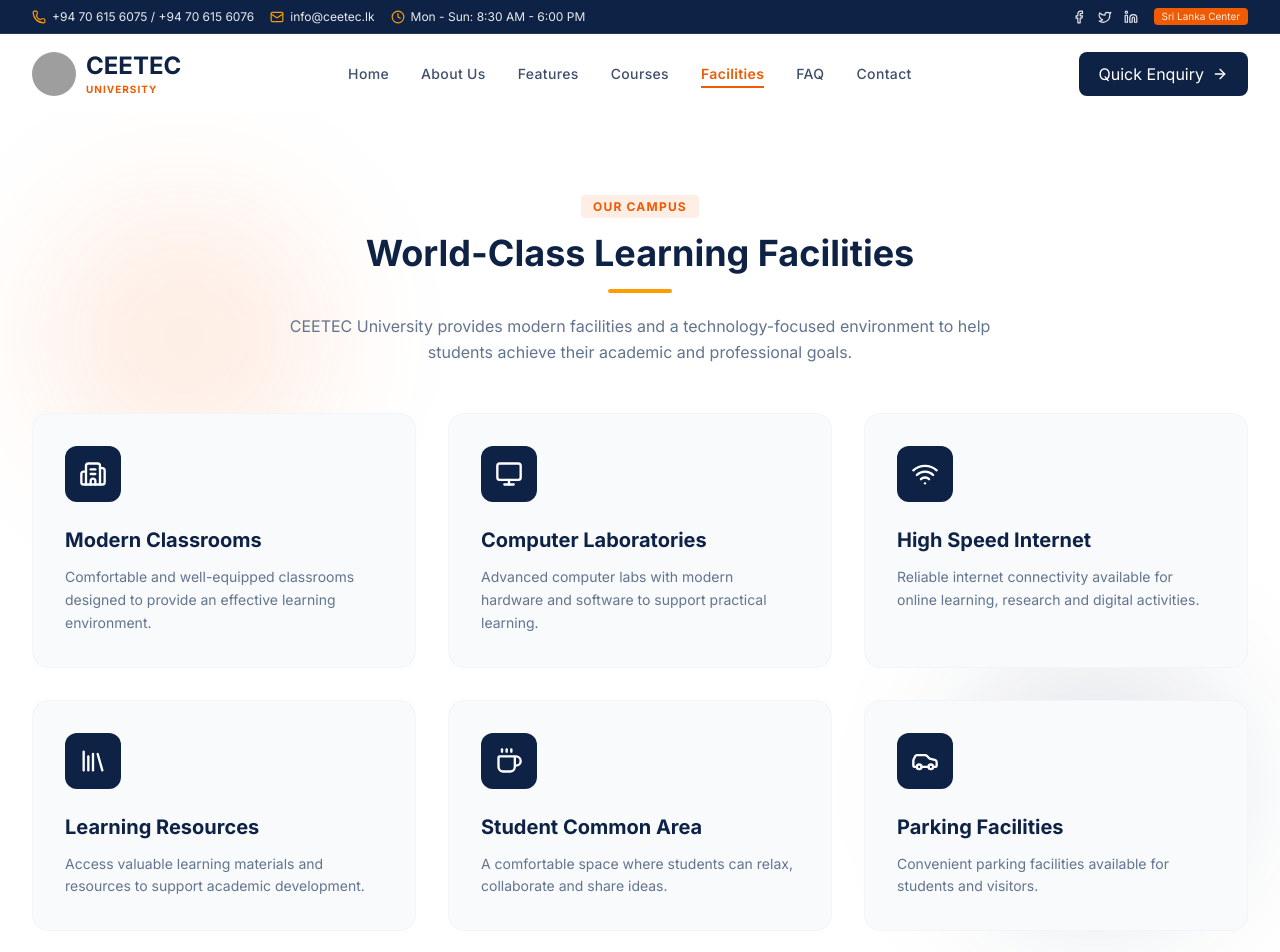
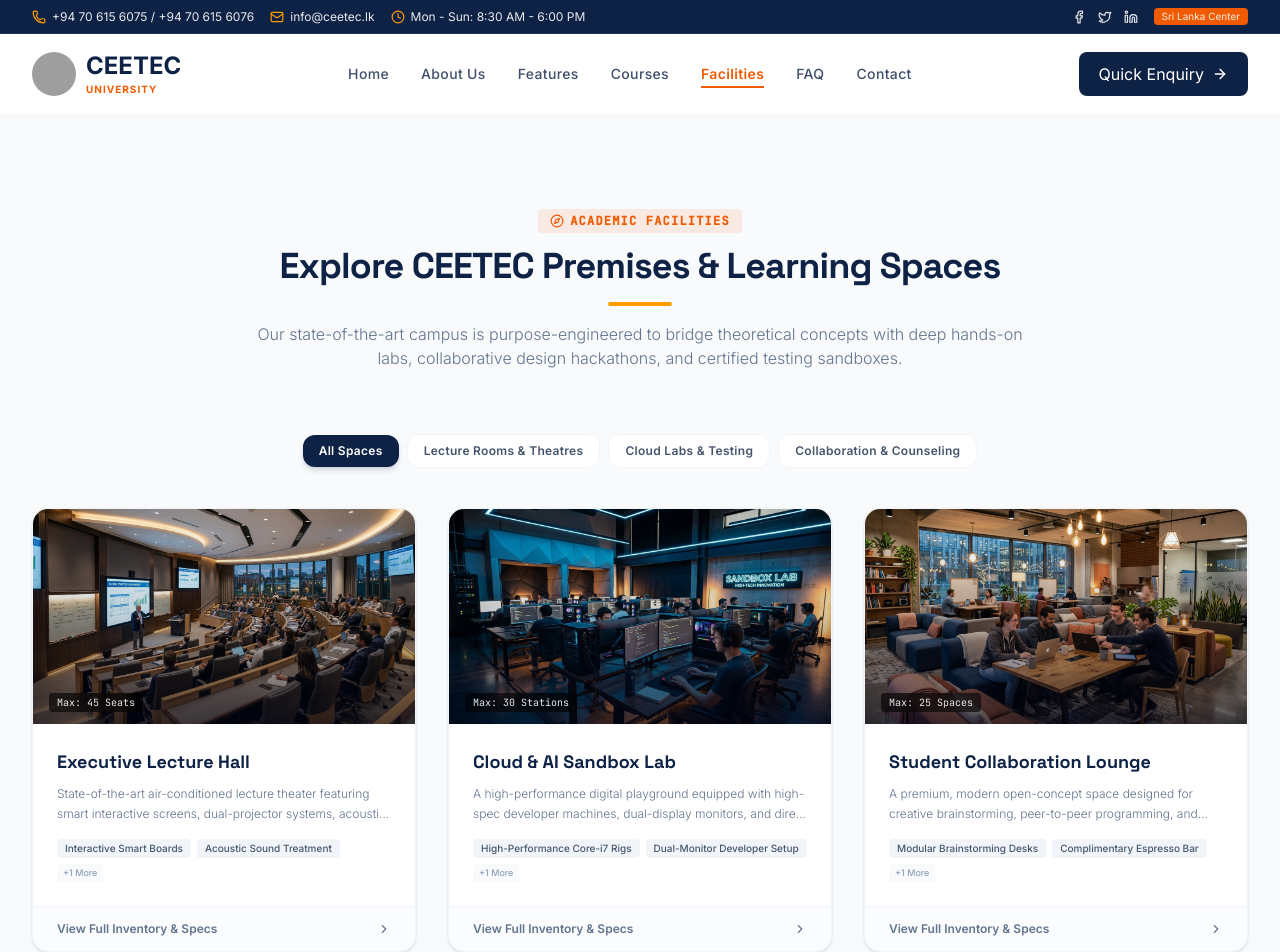
Before and after one commit to supuni2006/ceetec, a React (Vite) app: page /facilities in a window 1280 px wide. Shown: the top 952 px of the page. Built offline with nearby package versions, Linux system fonts and the light colour scheme; grey boxes are pictures that could not be loaded.

Commit message:
Add route-aware navbar and redesign Facilities showcase

```diff
--- a/src/components/Facilities.tsx
+++ b/src/components/Facilities.tsx
@@ -1,236 +1,274 @@
-import React from "react";
-import {
-  Building2,
-  Monitor,
-  Wifi,
-  Library,
-  Coffee,
-  Car
-} from "lucide-react";
+import React, { useState } from 'react';
+import { Sparkles, Eye, X, Compass, ChevronRight, Check } from 'lucide-react';
+import SafeImage from './SafeImage';
 
+interface Facility {
+  id: string;
+  title: string;
+  description: string;
+  image: string;
+  category: 'learning' | 'labs' | 'common';
+  highlights: string[];
+  capacity: string;
+}
 
-export default function Facilities() {
-
-
-  const facilities = [
+const FACILITIES: Facility[] = [
   {
-      icon: Building2,
-      title: "Modern Classrooms",
-      description:
-        "Comfortable and well-equipped classrooms designed to provide an effective learning environment."
+    id: 'f-1',
+    title: 'Executive Lecture Hall',
+    category: 'learning',
+    image: 'images/tutor_lecture_hall.jpg',
+    description: 'State-of-the-art air-conditioned lecture theater featuring smart interactive screens, dual-projector systems, acoustic panel treatment, and ergonomic hybrid seating designed for interactive coaching and masterclass lectures.',
+    highlights: ['Interactive Smart Boards', 'Acoustic Sound Treatment', 'Hybrid Session Webcasting'],
+    capacity: '45 Seats'
   },
-
   {
-      icon: Monitor,
-      title: "Computer Laboratories",
-      description:
-        "Advanced computer labs with modern hardware and software to support practical learning."
+    id: 'f-2',
+    title: 'Cloud & AI Sandbox Lab',
+    category: 'labs',
+    image: 'images/tutor_sandbox_lab.jpg',
+    description: 'A high-performance digital playground equipped with high-spec developer machines, dual-display monitors, and direct high-speed links to AWS and Microsoft Azure sandbox testbeds to build actual Cloud and GenAI projects.',
+    highlights: ['High-Performance Core-i7 Rigs', 'Dual-Monitor Developer Setup', 'Dedicated 1Gbps Fiber Link'],
+    capacity: '30 Stations'
   },
-
   {
-      icon: Wifi,
-      title: "High Speed Internet",
-      description:
-        "Reliable internet connectivity available for online learning, research and digital activities."
+    id: 'f-3',
+    title: 'Student Collaboration Lounge',
+    category: 'common',
+    image: 'images/tutor_collab_lounge.jpg',
+    description: 'A premium, modern open-concept space designed for creative brainstorming, peer-to-peer programming, and group projects. Equipped with modular furniture, high-speed Wi-Fi, and a complimentary coffee bar.',
+    highlights: ['Modular Brainstorming Desks', 'Complimentary Espresso Bar', 'Ultra-fast Wireless Mesh'],
+    capacity: '25 Spaces'
   },
-
   {
-      icon: Library,
-      title: "Learning Resources",
-      description:
-        "Access valuable learning materials and resources to support academic development."
+    id: 'f-4',
+    title: 'Academic Counseling & Enrolment Desk',
+    category: 'common',
+    image: 'images/tutor_counseling_desk.jpg',
+    description: 'A quiet, professional and welcoming space where students and corporate trainees can receive one-on-one academic counseling, study pathway mapping, syllabus evaluations, and scholarship assistance.',
+    highlights: ['Private Advisor Desks', 'Career Roadmap Consultation', 'Official Courseware Handout Desk'],
+    capacity: '1-to-1 Advisory'
   },
-
   {
-      icon: Coffee,
-      title: "Student Common Area",
-      description:
-        "A comfortable space where students can relax, collaborate and share ideas."
+    id: 'f-5',
+    title: 'Certified Exam Testing Sandbox',
+    category: 'labs',
+    image: 'images/tutor_exam_testing.jpg',
+    description: 'Designed to match strict global proctored standards, this specialized testing sandbox allows students to attempt AWS Certified Practitioner and Microsoft Certified Fundamentals practice simulations in a distraction-free environment.',
+    highlights: ['Soundproofed Study Partitions', 'Official Exam Environment Mirroring', 'Active Noise-Cancelling Headphones'],
+    capacity: '12 Sandbox Cubicles'
   },
-
   {
-      icon: Car,
-      title: "Parking Facilities",
-      description:
-        "Convenient parking facilities available for students and visitors."
+    id: 'f-6',
+    title: 'Executive Boardroom',
+    category: 'learning',
+    image: 'images/tutor_boardroom.jpg',
+    description: 'An advanced glassboard boardroom designated for advanced academic project panels, industry advisory board meetups, and mock corporate pitch training for professional scholars.',
+    highlights: ['Glass Planning Boards', 'Dual-source Camera Array', '4K UHD Digital Backdrop'],
+    capacity: '14 Seats'
   }
 ];
 
+export default function Facilities() {
+  const [selectedFacility, setSelectedFacility] = useState<Facility | null>(null);
+  const [activeCategory, setActiveCategory] = useState<'all' | 'learning' | 'labs' | 'common'>('all');
+
+  const filteredFacilities = activeCategory === 'all'
+    ? FACILITIES
+    : FACILITIES.filter(f => f.category === activeCategory);
 
   return (
-    <section className="py-20 bg-white relative overflow-hidden">
+    <section id="facilities" className="py-24 bg-slate-50 relative z-20">
+      <div className="max-w-7xl mx-auto px-4 md:px-8">
 
+        {/* Section Title */}
+        <div className="text-center max-w-3xl mx-auto mb-16">
+          <span className="text-xs font-mono font-bold tracking-widest text-brand-orange uppercase bg-brand-orange/10 px-3 py-1 rounded inline-flex items-center gap-1.5">
+            <Compass className="w-3.5 h-3.5 text-brand-orange animate-spin-slow" />
+            Academic Facilities
+          </span>
+          <h2 className="font-display text-3xl sm:text-4xl font-bold text-brand-blue mt-3 tracking-tight">
+            Explore CEETEC Premises & Learning Spaces
+          </h2>
+          <div className="w-16 h-1 bg-brand-gold mx-auto mt-4 rounded"></div>
+          <p className="text-slate-500 mt-4 text-base font-light">
+            Our state-of-the-art campus is purpose-engineered to bridge theoretical concepts with deep hands-on labs, collaborative design hackathons, and certified testing sandboxes.
+          </p>
+        </div>
 
-      {/* Background Decoration */}
-      <div className="
-        absolute top-20 left-10
-        w-72 h-72
-        bg-brand-orange/10
-        rounded-full
-        blur-3xl
-      "></div>
+        {/* Category Filters */}
+        <div className="flex flex-wrap justify-center items-center gap-2 mb-10" id="facility-filters">
+          {[
+            { id: 'all', label: 'All Spaces' },
+            { id: 'learning', label: 'Lecture Rooms & Theatres' },
+            { id: 'labs', label: 'Cloud Labs & Testing' },
+            { id: 'common', label: 'Collaboration & Counseling' }
+          ].map((cat) => (
+            <button
+              key={cat.id}
+              onClick={() => setActiveCategory(cat.id as any)}
+              className={`px-4 py-2 rounded-xl text-xs font-semibold tracking-wide transition-all duration-300 cursor-pointer ${
+                activeCategory === cat.id
+                  ? 'bg-brand-blue text-white shadow-md shadow-brand-blue/15'
+                  : 'bg-white text-slate-600 hover:bg-slate-100 border border-slate-100 hover:border-slate-200'
+              }`}
+            >
+              {cat.label}
+            </button>
+          ))}
+        </div>
 
+        {/* Facilities Grid */}
+        <div className="grid grid-cols-1 md:grid-cols-2 lg:grid-cols-3 gap-8" id="facilities-grid">
+          {filteredFacilities.map((facility) => (
+            <div
+              key={facility.id}
+              onClick={() => setSelectedFacility(facility)}
+              className="bg-white border border-slate-100 hover:border-brand-gold/30 rounded-2xl overflow-hidden shadow-sm hover:shadow-xl group transition-all duration-500 cursor-pointer flex flex-col justify-between"
+            >
+              {/* Photo Area with Overlay */}
+              <div className="aspect-video relative overflow-hidden bg-slate-100">
+                <SafeImage
+                  src={facility.image}
+                  alt={facility.title}
+                  fallbackType="hero"
+                  className="w-full h-full object-cover group-hover:scale-105 transition-transform duration-700"
+                />
+                <div className="absolute inset-0 bg-gradient-to-t from-slate-950/80 via-slate-950/20 to-transparent opacity-80 group-hover:opacity-90 transition-opacity duration-500"></div>
 
-      <div className="
-        absolute bottom-20 right-10
-        w-72 h-72
-        bg-brand-blue/10
-        rounded-full
-        blur-3xl
-      "></div>
+                {/* Visual Eye Badge */}
+                <div className="absolute inset-0 flex items-center justify-center opacity-0 group-hover:opacity-100 transition-opacity duration-300">
+                  <div className="bg-white/95 text-brand-blue flex items-center gap-1.5 px-4 py-2.5 rounded-full text-xs font-semibold shadow-lg backdrop-blur-sm transform translate-y-2 group-hover:translate-y-0 transition-transform duration-300">
+                    <Eye className="w-4 h-4 text-brand-orange" />
+                    <span>Explore Space</span>
+                  </div>
+                </div>
 
+                {/* Capacity sticker */}
+                <div className="absolute bottom-3 left-4 bg-black/60 backdrop-blur-sm text-[10px] text-white/90 font-mono py-0.5 px-2 rounded">
+                  Max: {facility.capacity}
+                </div>
+              </div>
 
+              {/* Text Info */}
+              <div className="p-6">
+                <div className="flex justify-between items-start gap-4">
+                  <h3 className="font-display font-bold text-lg text-brand-blue group-hover:text-brand-orange transition-colors duration-300">
+                    {facility.title}
+                  </h3>
+                </div>
 
-      <div className="max-w-7xl mx-auto px-4 md:px-8 relative z-10">
-
-
-        {/* Header */}
-
-        <div className="text-center max-w-3xl mx-auto mb-12">
-
-
-          <span className="
-            text-xs
-            font-bold
-            tracking-widest
-            uppercase
-            text-brand-orange
-            bg-brand-orange/10
-            px-3
-            py-1
-            rounded
-          ">
-            Our Campus
-          </span>
-
-
-          <h2 className="
-            mt-4
-            text-3xl
-            md:text-4xl
-            font-bold
-            text-brand-blue
-          ">
-            World-Class Learning Facilities
-          </h2>
-
-
-          <div className="
-            w-16
-            h-1
-            bg-brand-gold
-            mx-auto
-            mt-4
-            rounded
-          "></div>
-
-
-          <p className="
-            mt-5
-            text-slate-500
-            leading-relaxed
-          ">
-            CEETEC University provides modern facilities and a technology-focused
-            environment to help students achieve their academic and professional goals.
+                <p className="text-xs text-slate-500 font-light mt-2 line-clamp-2 leading-relaxed">
+                  {facility.description}
                 </p>
 
+                {/* Bullets preview */}
+                <div className="flex flex-wrap gap-1.5 mt-4">
+                  {facility.highlights.slice(0, 2).map((h, idx) => (
+                    <span key={idx} className="bg-slate-100 text-slate-600 text-[10px] font-medium px-2 py-0.5 rounded">
+                      {h}
+                    </span>
+                  ))}
+                  {facility.highlights.length > 2 && (
+                    <span className="bg-slate-50 text-slate-400 text-[9px] font-medium px-1.5 py-0.5 rounded">
+                      +{facility.highlights.length - 2} More
+                    </span>
+                  )}
+                </div>
+              </div>
+
+              {/* View details footer bar */}
+              <div className="bg-slate-50/50 py-3.5 px-6 border-t border-slate-100 text-xs text-slate-500 font-semibold group-hover:bg-brand-blue group-hover:text-white flex items-center justify-between transition-colors">
+                <span>View Full Inventory & Specs</span>
+                <ChevronRight className="w-3.5 h-3.5 group-hover:translate-x-1 transition-transform" />
+              </div>
+            </div>
+          ))}
+        </div>
 
       </div>
 
+      {/* FACILITY LIGHTBOX / DETAILS MODAL */}
+      {selectedFacility && (
+        <div className="fixed inset-0 bg-brand-blue/60 backdrop-blur-md z-50 flex items-center justify-center p-4">
+          <div
+            className="bg-white w-full max-w-2xl overflow-hidden rounded-3xl shadow-2xl relative animate-fade-in"
+            onClick={(e) => e.stopPropagation()}
+          >
+            {/* Close Button */}
+            <button
+              onClick={() => setSelectedFacility(null)}
+              className="absolute top-5 right-5 text-white/95 hover:text-white bg-black/40 hover:bg-brand-orange p-1.5 rounded-full transition-colors z-30 cursor-pointer"
+              aria-label="Close"
+            >
+              <X className="w-5 h-5" />
+            </button>
 
+            <div>
+              {/* Photo */}
+              <div className="aspect-video relative bg-slate-100 overflow-hidden">
+                <SafeImage
+                  src={selectedFacility.image}
+                  alt={selectedFacility.title}
+                  fallbackType="hero"
+                  className="w-full h-full object-cover"
+                />
+                <div className="absolute inset-0 bg-gradient-to-t from-black/85 via-black/10 to-transparent"></div>
 
+                {/* Title inside bottom image */}
+                <div className="absolute bottom-6 left-6 right-6">
+                  <span className="text-[10px] font-mono font-bold uppercase tracking-wider text-brand-gold bg-brand-gold/10 border border-brand-gold/20 px-2.5 py-1 rounded inline-block mb-2">
+                    {selectedFacility.category === 'learning' ? 'Lecture Theatres' : selectedFacility.category === 'labs' ? 'Advanced Labs' : 'Common Areas'}
+                  </span>
+                  <h3 className="font-display font-bold text-2xl text-white">
+                    {selectedFacility.title}
+                  </h3>
+                </div>
+              </div>
 
-        {/* Facilities Cards */}
+              {/* Info Body */}
+              <div className="p-6 md:p-8">
+                <p className="text-xs text-slate-600 leading-relaxed font-light mb-6">
+                  {selectedFacility.description}
+                </p>
 
-        <div className="
-          grid
-          grid-cols-1
-          md:grid-cols-2
-          lg:grid-cols-3
-          gap-8
-        ">
+                {/* Capacity Label */}
+                <div className="bg-slate-50 border border-slate-100 rounded-xl p-3 mb-6 flex items-center justify-between text-xs">
+                  <span className="font-mono text-slate-400 uppercase tracking-wider text-[10px] font-bold">Standard Premises Capacity</span>
+                  <span className="font-mono font-bold text-brand-blue">{selectedFacility.capacity}</span>
+                </div>
 
+                {/* Highlights List */}
+                <h4 className="font-display font-semibold text-xs text-brand-blue mb-3 uppercase tracking-wider">
+                  Premium Specifications & Features
+                </h4>
+                <div className="grid grid-cols-1 sm:grid-cols-2 gap-2.5">
+                  {selectedFacility.highlights.map((h, i) => (
+                    <div key={i} className="flex items-center gap-2 text-xs text-slate-700">
+                      <div className="w-4 h-4 rounded-full bg-emerald-50 flex items-center justify-center text-emerald-500 shrink-0">
+                        <Check className="w-3 h-3" />
+                      </div>
+                      <span className="font-light">{h}</span>
+                    </div>
+                  ))}
+                </div>
 
-        {
-          facilities.map((facility, index) => {
-
-
-            const Icon = facility.icon;
-
-
-            return (
-
-              <div
-                key={index}
-                className="
-                  bg-slate-50
-                  border
-                  border-slate-100
-                  rounded-2xl
-                  p-8
-                  hover:bg-white
-                  hover:shadow-xl
-                  hover:-translate-y-2
-                  transition-all
-                  duration-300
-                  group
-                "
+                {/* Footer buttons */}
+                <div className="flex justify-end gap-3 border-t border-slate-100 pt-6 mt-6">
+                  <button
+                    onClick={() => setSelectedFacility(null)}
+                    className="px-5 py-2.5 rounded-xl border border-slate-200 text-slate-500 hover:bg-slate-50 text-xs font-semibold cursor-pointer"
                   >
-
-
-                <div className="
-                  w-14
-                  h-14
-                  rounded-xl
-                  bg-brand-blue
-                  text-white
-                  flex
-                  items-center
-                  justify-center
-                  mb-6
-                  group-hover:bg-brand-orange
-                  transition
-                ">
-
-                  <Icon className="w-7 h-7"/>
+                    Close Tour
+                  </button>
+                </div>
 
               </div>
-
-
-
-                <h3 className="
-                  text-xl
-                  font-bold
-                  text-brand-blue
-                  mb-3
-                ">
-                  {facility.title}
-                </h3>
-
-
-
-                <p className="
-                  text-slate-500
-                  text-sm
-                  leading-relaxed
-                ">
-                  {facility.description}
-                </p>
-
+            </div>
 
           </div>
-
-            );
-
-          })
-        }
-
-
         </div>
-
-
-      </div>
-
+      )}
 
     </section>
   );
```
Also changed, not shown: src/App.tsx (+16 -2 lines). Lines whose indentation alone changed are shown as unchanged.
